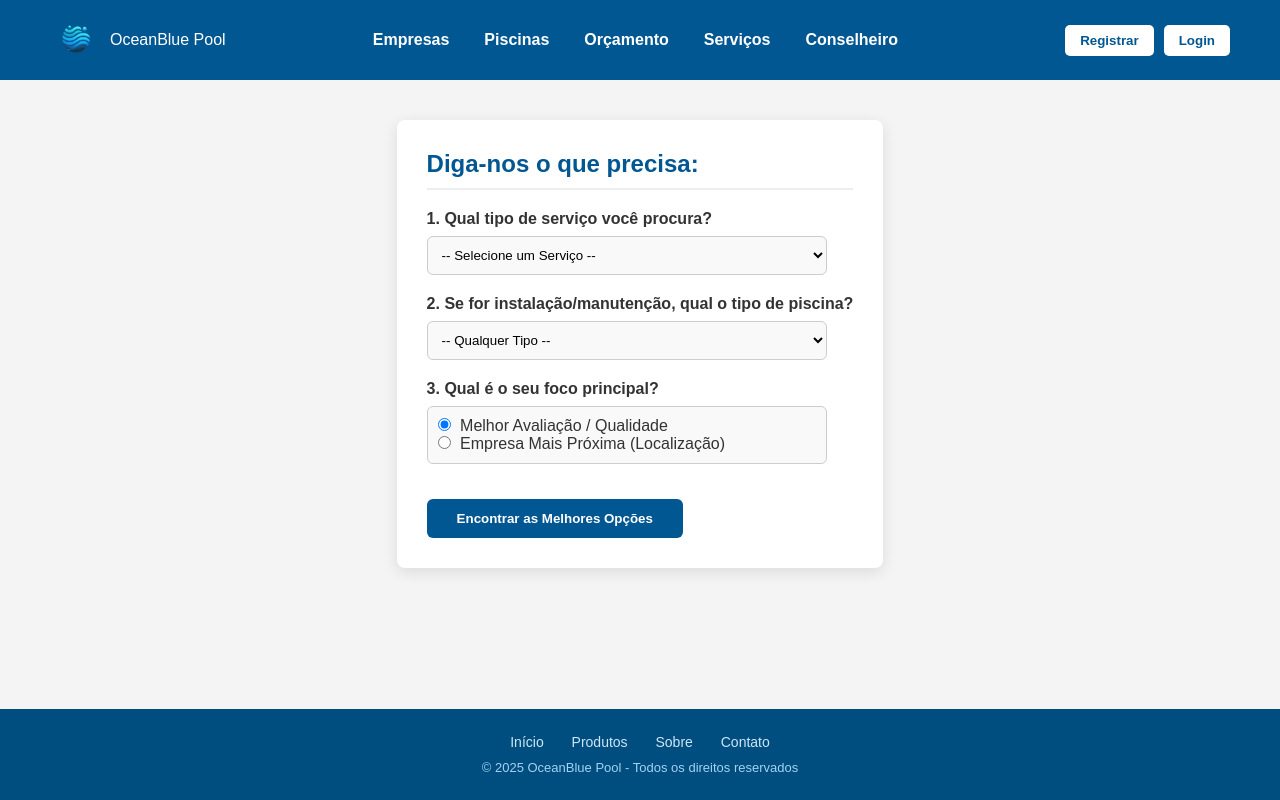
After one commit to WolfStormPT/PAP, a PHP site: page /recomendacao.php in a window 1280 px wide. The commit adds this page. Run offline with PHP 8.4, Linux system fonts and the light colour scheme; tables that the repository leaves empty or names only in its code hold one stand-in row (values such as "Sample post").

Commit message:
recomendacao

```diff
--- a/dashboard.php
+++ b/dashboard.php
@@ -1,5 +1,5 @@
 <?php
-// CONEXÃO COM BASE DE DADOS ola
+// CONEXÃO COM BASE DE DADOS
 $host = 'localhost';
 $user = 'root';
 $pass = '';
--- a/empresa.php
+++ b/empresa.php
@@ -287,7 +287,7 @@ mysqli_close($ligaDB);
                     <p><strong>Localização:</strong> <?php echo htmlspecialchars($empresa['localizacao']); ?></p>
                     <p><strong>Telefone:</strong> <?php echo htmlspecialchars($empresa['telefone']); ?></p>
                     <p><strong>Email:</strong> <a href="mailto:<?php echo htmlspecialchars($empresa['email']); ?>"><?php echo htmlspecialchars($empresa['email']); ?></a></p>
-                    <p><strong>Website:</strong> <a href="<?php echo htmlspecialchars($empresa['website']); ?>" target="_blank"><?php echo htmlspecialchars($empresa['website']); ?></a></p>
+                    <p><strong>Website:</strong> <a href="<?php echo htmlspecialchars($empresa['site']); ?>" target="_blank"><?php echo htmlspecialchars($empresa['site']); ?></a></p>
                 </div>
 
                 <div>
--- /dev/null
+++ b/recomendacao.php
@@ -0,0 +1,320 @@
+<?php
+session_start();
+require_once "conexao.php"; // Tua conexão mysqli procedural
+
+$recomendacoes = [];
+$servicos_disponiveis = [];
+$erro = "";
+$foco_escolhido = "";
+$servico_id_escolhido = 0;
+$tipo_piscina_escolhido = "";
+
+// --- 1. OBTER SERVIÇOS DISPONÍVEIS (PARA O FORMULÁRIO) ---
+$sql_servicos = "SELECT id_servico, nome_servico FROM serviços ORDER BY nome_servico";
+$resultado_servicos = mysqli_query($ligaDB, $sql_servicos);
+$servicos_disponiveis = mysqli_fetch_all($resultado_servicos, MYSQLI_ASSOC);
+
+
+// --- 2. PROCESSAR O FORMULÁRIO DE RECOMENDAÇÃO ---
+if ($_SERVER["REQUEST_METHOD"] == "POST" && isset($_POST['submit_recomendacao'])) {
+
+    $servico_id_escolhido = isset($_POST['servico_id']) ? intval($_POST['servico_id']) : 0;
+    $foco_escolhido = $_POST['foco'] ?? 'avaliacao';
+    $tipo_piscina_escolhido = trim($_POST['tipo_piscina'] ?? '');
+
+    if ($servico_id_escolhido === 0) {
+        $erro = "Por favor, selecione o tipo de serviço que precisa.";
+    } else {
+
+        // --- 3. CONSTRUIR A CONSULTA INTELIGENTE (A MINI-IA) ---
+        $query = "
+            SELECT
+                e.id_empresa,
+                e.nome,
+                e.localizacao,
+                e.avaliacao_media,
+                e.descricao,
+                GROUP_CONCAT(s.nome_servico SEPARATOR ', ') AS servicos_oferecidos
+            FROM
+                empresas e
+            JOIN
+                empresa_servicos es ON e.id_empresa = es.id_empresa
+            JOIN
+                serviços s ON es.id_servico = s.id_servico
+            WHERE
+                es.id_servico = ?
+        ";
+        $params = [$servico_id_escolhido];
+        $types = "i";
+
+        // FILTRO SECUNDÁRIO: Tipo de Piscina (Busca na descrição da empresa)
+        if (!empty($tipo_piscina_escolhido)) {
+            $query .= " AND e.descricao LIKE ?";
+            $params[] = "%" . $tipo_piscina_escolhido . "%";
+            $types .= "s";
+        }
+
+        // Agrupar Resultados
+        $query .= " GROUP BY e.id_empresa";
+
+        // ORDENAÇÃO: Critério baseado no foco do utilizador
+        if ($foco_escolhido === 'avaliacao') {
+            $query .= " ORDER BY e.avaliacao_media DESC, e.nome ASC";
+        } elseif ($foco_escolhido === 'localizacao') {
+            $query .= " ORDER BY e.localizacao ASC, e.avaliacao_media DESC";
+        }
+
+        // Limita o resultado ao TOP 3
+        $query .= " LIMIT 3";
+
+        // --- 4. EXECUTAR A CONSULTA ---
+        $stmt = mysqli_prepare($ligaDB, $query);
+
+        // Bind parameters dinamicamente (usando call_user_func_array para o bind)
+        if (!empty($types)) {
+            $bind_params = array_merge([$types], $params);
+            call_user_func_array('mysqli_stmt_bind_param', array_merge([$stmt], $bind_params));
+        }
+
+        mysqli_stmt_execute($stmt);
+        $resultado = mysqli_stmt_get_result($stmt);
+        $recomendacoes = mysqli_fetch_all($resultado, MYSQLI_ASSOC);
+    }
+}
+
+mysqli_close($ligaDB);
+?>
+<!DOCTYPE html>
+<html lang="pt-pt">
+<head>
+    <meta charset="UTF-8">
+    <meta name="viewport" content="width=device-width, initial-scale=1.0">
+    <title>Conselheiro de Empresas de Piscinas</title>
+    <link rel="icon" type="image/x-icon" href="favicon.ico">
+    <style>
+        /* CSS Principal e Header do Index (para consistência visual) */
+        * { margin: 0; padding: 0; box-sizing: border-box; font-family: 'Arial', sans-serif; }
+        :root { --cor-principal: #005792; --cor-secundaria: #ffcc00; --fundo: #f4f4f4; }
+
+        body { background: var(--fundo); color: #333; min-height: 100vh; display: flex; flex-direction: column; }
+        .container { max-width: 1000px; margin: 40px auto; padding: 0 20px; flex: 1; } /* Adicionado flex: 1 */
+
+        /* ESTILOS DO HEADER (COPIADOS DO INDEX.PHP) */
+        header {
+            display: flex;
+            justify-content: space-between;
+            align-items: center;
+            padding: 15px 50px;
+            background: #005792;
+            color: white;
+            flex-wrap: wrap;
+        }
+        .logo a { display: flex; align-items: center; text-decoration: none; color: white; }
+        .logo img { height: 50px; margin-right: 10px; }
+        nav { display: flex; align-items: center; gap: 15px; flex-wrap: wrap; }
+        nav a { color: white; text-decoration: none; font-weight: bold; margin: 0 10px; transition: color 0.3s; }
+        nav a:hover { color: #ffcc00; }
+        .auth-buttons { display: flex; align-items: center; gap: 10px; margin-left: 20px; }
+        .auth-buttons button { background: white; color: #005792; border: none; padding: 8px 15px; cursor: pointer; border-radius: 5px; font-weight: bold; transition: background 0.3s; }
+        .auth-buttons button:hover { background: #e0e0e0; }
+        .admin-btn { background: #ffcc00 !important; color: #005792 !important; transition: background 0.3s; }
+        .admin-btn:hover { background: #e0b300 !important; }
+
+        /* ESTILOS ESPECÍFICOS DO FORMULÁRIO */
+        .form-section { background: white; padding: 30px; border-radius: 8px; box-shadow: 0 4px 15px rgba(0,0,0,0.1); margin-bottom: 30px; }
+        .form-section h2 { color: var(--cor-principal); border-bottom: 2px solid #eee; padding-bottom: 10px; margin-bottom: 20px; }
+        .form-group { margin-bottom: 20px; }
+        label { display: block; margin-bottom: 8px; font-weight: bold; color: #333; }
+        select, .radio-group { padding: 10px; border: 1px solid #ccc; border-radius: 6px; background-color: #f9f9f9; width: 100%; max-width: 400px; }
+        .radio-group label { display: inline-block; font-weight: normal; margin-right: 20px; margin-bottom: 0; cursor: pointer; }
+        .radio-group input { margin-right: 5px; }
+
+        .btn { background: var(--cor-principal); color: white; border: none; padding: 12px 30px; border-radius: 6px; cursor: pointer; margin-top: 15px; transition: background 0.3s; font-weight: bold; }
+        .btn:hover { background: #003f6b; }
+        .message-erro { color: red; margin-bottom: 20px; text-align: center; font-weight: bold; }
+
+        /* Área de Resultados */
+        .results-section { margin-top: 40px; }
+        .results-section h2 { color: #388e3c; border-bottom: 2px solid #eee; padding-bottom: 10px; margin-bottom: 20px; }
+        .empresa-card { background: white; padding: 20px; border-radius: 8px; box-shadow: 0 2px 8px rgba(0,0,0,0.1); margin-bottom: 15px; border-left: 5px solid var(--cor-secundaria); }
+        .empresa-card h3 { color: var(--cor-principal); margin-bottom: 5px; }
+        .rating { color: var(--cor-secundaria); font-weight: bold; margin-bottom: 5px; }
+        .servicos-tag { display: inline-block; background: #e0f3ff; color: var(--cor-principal); padding: 3px 8px; border-radius: 4px; font-size: 12px; margin-right: 5px; margin-top: 5px; }
+        .recommendation-reason { font-style: italic; margin-top: 10px; color: #555; }
+        .top-label { background: #ffcc00; color: #005792; padding: 3px 8px; border-radius: 4px; font-weight: bold; margin-bottom: 5px; display: inline-block; }
+
+        /* ESTILOS DO FOOTER (COPIADOS DO INDEX.PHP) */
+        footer {
+            background: #004d80;
+            color: #e0f3ff;
+            padding: 25px 20px;
+            text-align: center;
+            margin-top: auto; /* Garante que fica no fundo */
+            font-size: 14px;
+        }
+        footer .footer-links { margin-bottom: 10px; }
+        footer .footer-links a { color: #cce7f5; margin: 0 12px; text-decoration: none; font-weight: 500; transition: color 0.3s; }
+        footer .footer-links a:hover { color: white; }
+        footer .copy { font-size: 13px; color: #a2d3f3; }
+
+    </style>
+</head>
+<body>
+
+    <header>
+        <div class="logo">
+            <a href="index.php">
+                <img src="assets/logoPAP.png" alt="OceanBlue Pool">
+                <span>OceanBlue Pool</span>
+            </a>
+        </div>
+
+        <nav>
+            <a href="listar_empresas.php">Empresas</a>
+            <a href="piscinas.php">Piscinas</a>
+            <a href="orcamento.php">Orçamento</a>
+            <a href="servicos.php">Serviços</a>
+            <a href="recomendacao.php">Conselheiro</a>
+        </nav>
+
+        <div class="auth-buttons">
+            <?php
+            if (isset($_SESSION['usuario']) && isset($_SESSION['usuario']['user_type']) && $_SESSION['usuario']['user_type'] === 'admin') {
+                echo '<button onclick="window.location.href=\'adicionar_empresa.php\'" class="admin-btn">+ Adicionar Empresa</button>';
+            }
+
+            if (isset($_SESSION['usuario'])) { ?>
+                <span>Olá, <?php echo htmlspecialchars($_SESSION['usuario']['nome']); ?>!</span>
+                <button onclick="window.location.href='logout.php'">Logout</button>
+            <?php } else { ?>
+                <button onclick="window.location.href='registar.php'">Registrar</button>
+                <button onclick="window.location.href='login.php'">Login</button>
+            <?php } ?>
+        </div>
+    </header>
+
+    <div class="container">
+
+        <div class="form-section">
+            <h2>Diga-nos o que precisa:</h2>
+            <?php if (!empty($erro)) { echo "<p class='message-erro'>$erro</p>"; } ?>
+
+            <form action="recomendacao.php" method="POST">
+
+                <div class="form-group">
+                    <label for="servico_id">1. Qual tipo de serviço você procura?</label>
+                    <select id="servico_id" name="servico_id" required>
+                        <option value="">-- Selecione um Serviço --</option>
+                        <?php foreach ($servicos_disponiveis as $servico): ?>
+                            <option value="<?php echo $servico['id_servico']; ?>"
+                                <?php echo ($servico_id_escolhido == $servico['id_servico']) ? 'selected' : ''; ?>>
+                                <?php echo htmlspecialchars($servico['nome_servico']); ?>
+                            </option>
+                        <?php endforeach; ?>
+                    </select>
+                </div>
+
+                <div class="form-group">
+                    <label for="tipo_piscina">2. Se for instalação/manutenção, qual o tipo de piscina?</label>
+                    <select id="tipo_piscina" name="tipo_piscina">
+                        <option value="">-- Qualquer Tipo --</option>
+                        <option value="Betão" <?php echo ($tipo_piscina_escolhido === 'Betão') ? 'selected' : ''; ?>>Betão / Alvenaria</option>
+                        <option value="Fibra" <?php echo ($tipo_piscina_escolhido === 'Fibra') ? 'selected' : ''; ?>>Fibra</option>
+                        <option value="Vinil" <?php echo ($tipo_piscina_escolhido === 'Vinil') ? 'selected' : ''; ?>>Vinil</option>
+                    </select>
+                </div>
+
+
+                <div class="form-group">
+                    <label>3. Qual é o seu foco principal?</label>
+                    <div class="radio-group">
+                        <label>
+                            <input type="radio" name="foco" value="avaliacao" required
+                                <?php echo ($foco_escolhido === 'avaliacao' || $foco_escolhido === '') ? 'checked' : ''; ?>>
+                            Melhor Avaliação / Qualidade
+                        </label>
+                        <label>
+                            <input type="radio" name="foco" value="localizacao" required
+                                <?php echo ($foco_escolhido === 'localizacao') ? 'checked' : ''; ?>>
+                            Empresa Mais Próxima (Localização)
+                        </label>
+                    </div>
+                </div>
+
+                <button type="submit" name="submit_recomendacao" class="btn">
+                    Encontrar as Melhores Opções
+                </button>
+            </form>
+        </div>
+
+        <?php if (!empty($recomendacoes)): ?>
+            <div class="results-section">
+                <h2>⭐ Top <?php echo count($recomendacoes); ?> Empresas Recomendadas</h2>
+
+                <?php foreach ($recomendacoes as $key => $empresa): ?>
+                    <div class="empresa-card">
+
+                        <div class="top-label">
+                             Recomendação #<?php echo $key + 1; ?>
+                        </div>
+
+                        <h3>
+                            <?php echo htmlspecialchars($empresa['nome']); ?>
+                        </h3>
+
+                        <div class="rating">
+                            Nota Média: <?php echo number_format($empresa['avaliacao_media'], 2); ?>
+                        </div>
+
+                        <p><strong>Localização:</strong> <?php echo htmlspecialchars($empresa['localizacao']); ?></p>
+
+                        <div>
+                            <?php
+                            $servicos_array = explode(', ', $empresa['servicos_oferecidos']);
+                            foreach ($servicos_array as $servico_tag) {
+                                echo '<span class="servicos-tag">' . htmlspecialchars($servico_tag) . '</span>';
+                            }
+                            ?>
+                        </div>
+
+                        <div class="recommendation-reason">
+                            <?php
+                            if ($key === 0) {
+                                echo "É a nossa melhor escolha com base nas suas preferências e avaliação.";
+                            } elseif ($foco_escolhido === 'avaliacao') {
+                                echo "Alta classificação de clientes que procuram qualidade no serviço.";
+                            } elseif ($foco_escolhido === 'localizacao') {
+                                echo "Empresa com boa localização e que oferece o serviço solicitado.";
+                            }
+                            ?>
+                        </div>
+
+                        <a href="empresa.php?id=<?php echo $empresa['id_empresa']; ?>" class="btn" style="width: auto; margin-top: 10px;">
+                            Ver Detalhes e Contactar
+                        </a>
+
+                    </div>
+                <?php endforeach; ?>
+            </div>
+        <?php elseif ($_SERVER["REQUEST_METHOD"] == "POST" && empty($erro)): ?>
+            <div class="results-section">
+                <p>Nenhuma empresa encontrada que corresponda aos serviços solicitados.</p>
+            </div>
+        <?php endif; ?>
+
+    </div>
+
+    <footer>
+        <div class="footer-links">
+            <a href="index.php">Início</a>
+            <a href="produtos.php">Produtos</a>
+            <a href="sobre.php">Sobre</a>
+            <a href="contato.php">Contato</a>
+        </div>
+        <div class="copy">
+            &copy; <?php echo date("Y"); ?> OceanBlue Pool - Todos os direitos reservados
+        </div>
+    </footer>
+
+</body>
+</html>
```
Also changed, not shown: index.php (+0 -54 lines).
